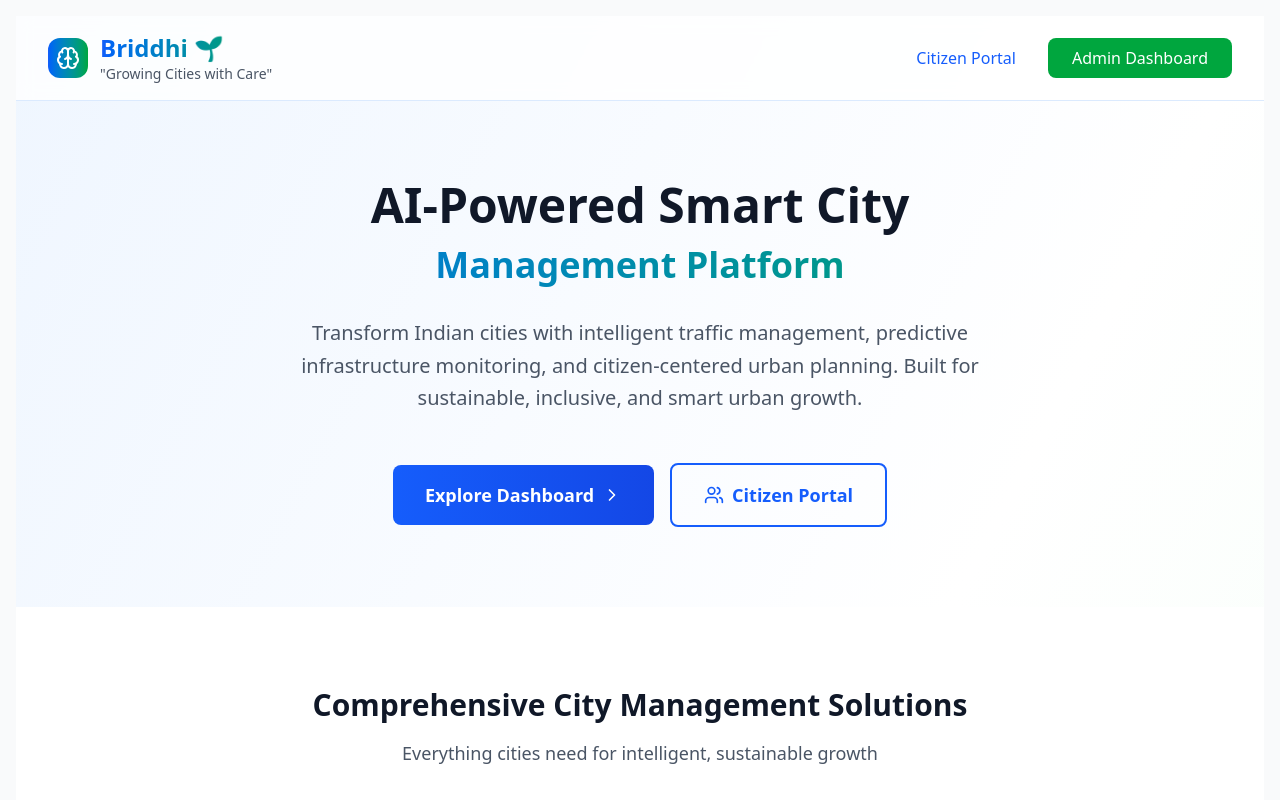
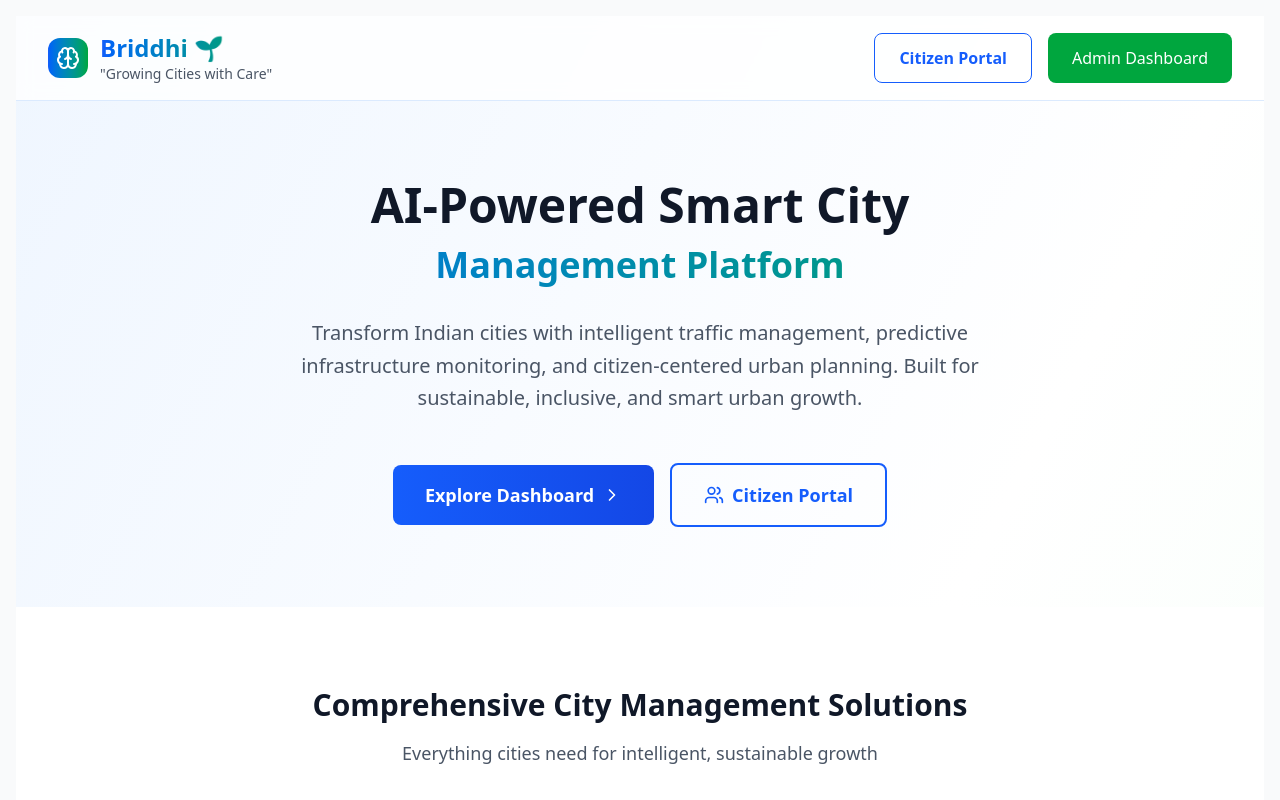
Before and after one commit to Sumangal44/briddhi, a React (Vite) app in the folder frontend/: page / in a window 1280 px wide. Shown: the top 800 px of the page. Built offline with nearby package versions, Linux system fonts and the light colour scheme.

Commit message:
some changes on button landging page

```diff
--- a/frontend/src/components/Landing.jsx
+++ b/frontend/src/components/Landing.jsx
@@ -33,9 +33,13 @@ export function Landing({ onNavigate }) {
             <div className="flex space-x-2 sm:space-x-4 mt-2 sm:mt-0">
               <button
                 onClick={() => onNavigate('citizen')}
-                className="px-3 sm:px-4 py-2 text-blue-600 hover:bg-blue-50 rounded-lg transition-colors text-sm sm:text-base"
+                className="relative overflow-hidden px-6 py-3 rounded-lg text-blue-600 hover:text-amber-50 font-semibold
+  bg-transparent border border-blue-600
+  transition-all duration-500 group"
               >
-                Citizen Portal
+                 <span className="absolute inset-0 bg-blue-600 translate-y-full group-hover:translate-y-0 transition-transform duration-500 ease-in-out"></span>
+                 <span className="relative z-10"> Citizen Portal</span>
+
               </button>
               <button
                 onClick={() => onNavigate('dashboard')}
```
Also changed, not shown: 1 other file (tests, documents, lock files or other folders).
